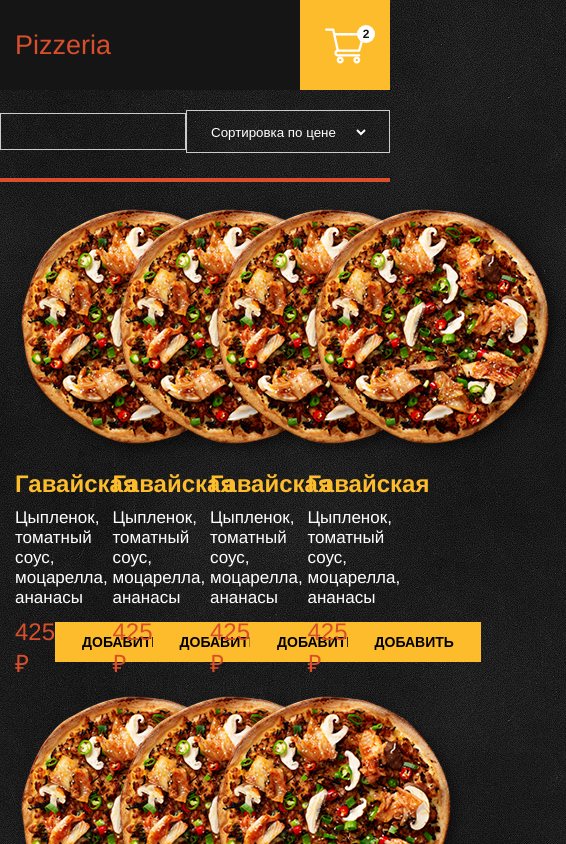
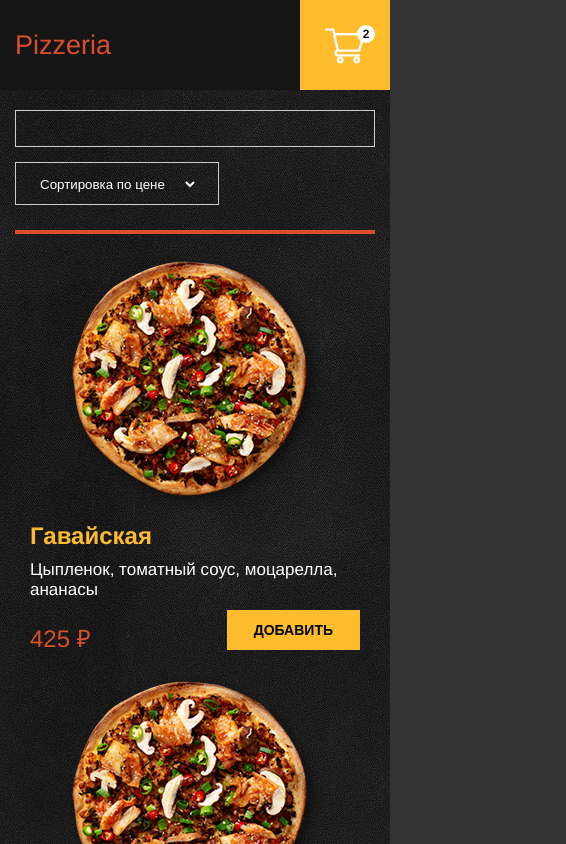
Before and after one commit to jozhik-prav/pizzaria-test, a Vue app in the folder Pizzeria/ClientApp/: page / in a window 390 px wide. Shown: the top 844 px of the page, 566 px wide, since content can reach past the window. Built offline with nearby package versions, Linux system fonts and the light colour scheme.

Commit message:
Сделала адаптив

```diff
--- a/Pizzeria/ClientApp/src/App.vue
+++ b/Pizzeria/ClientApp/src/App.vue
@@ -35,7 +35,7 @@ html {
 .container {
   max-width: 1200px;
   margin: 0 auto;
-  padding: 10px 0;
+  padding: 10px 15px;
 }
 
 #app {
--- a/Pizzeria/ClientApp/src/components/BasketItem.vue
+++ b/Pizzeria/ClientApp/src/components/BasketItem.vue
@@ -30,6 +30,11 @@ export default class BasketItem extends Vue {
         align-items: center;
         box-shadow: 0px 2px 0px 0px #010202;
         border-bottom: 1px solid #383838;
+        padding: 10px 0;
+        @media screen and (max-width: 480px) {
+            flex-wrap: wrap;
+            justify-content: center;
+        }
     }
 
     .item-img {
@@ -46,6 +51,9 @@ export default class BasketItem extends Vue {
         h5 {
             color: #fdbc2c;
             font-size: 24px;
+        }
+        @media screen and (max-width: 480px) {
+           flex: 1 1 70%;
         }
     }
 
--- a/Pizzeria/ClientApp/src/components/FilterMenu.vue
+++ b/Pizzeria/ClientApp/src/components/FilterMenu.vue
@@ -29,10 +29,17 @@ export default class FilterMenu extends Vue {
         align-items: center;
         border-bottom: 4px solid #D94F2B;
         padding: 10px 0;
+        @media screen and (max-width: 480px) {
+            flex-direction: column;
+            align-items: start;
+        }
     }
 
     .filter-search {
         width: 50%;
+        @media screen and (max-width: 480px) {
+            width: 100%;
+        }
     }
 
     .search-input {
--- a/Pizzeria/ClientApp/src/components/MenuItem.vue
+++ b/Pizzeria/ClientApp/src/components/MenuItem.vue
@@ -28,12 +28,23 @@ export default class MenuItem extends Vue {
         width: 25%;
         padding: 0 15px;
         margin-bottom: 10px;
+        @media screen and (max-width: 992px) {
+            width: 33%;
+        }
+        @media screen and (max-width: 768px) {
+            width: 50%;
+        }
+        @media screen and (max-width: 480px) {
+            width: 100%;
+        }
     }
 
     .card-image {
         img {
             display: block;
             margin: 0 auto;
+            max-width: 100%;
+            height: auto;
         }
     }
 
```
